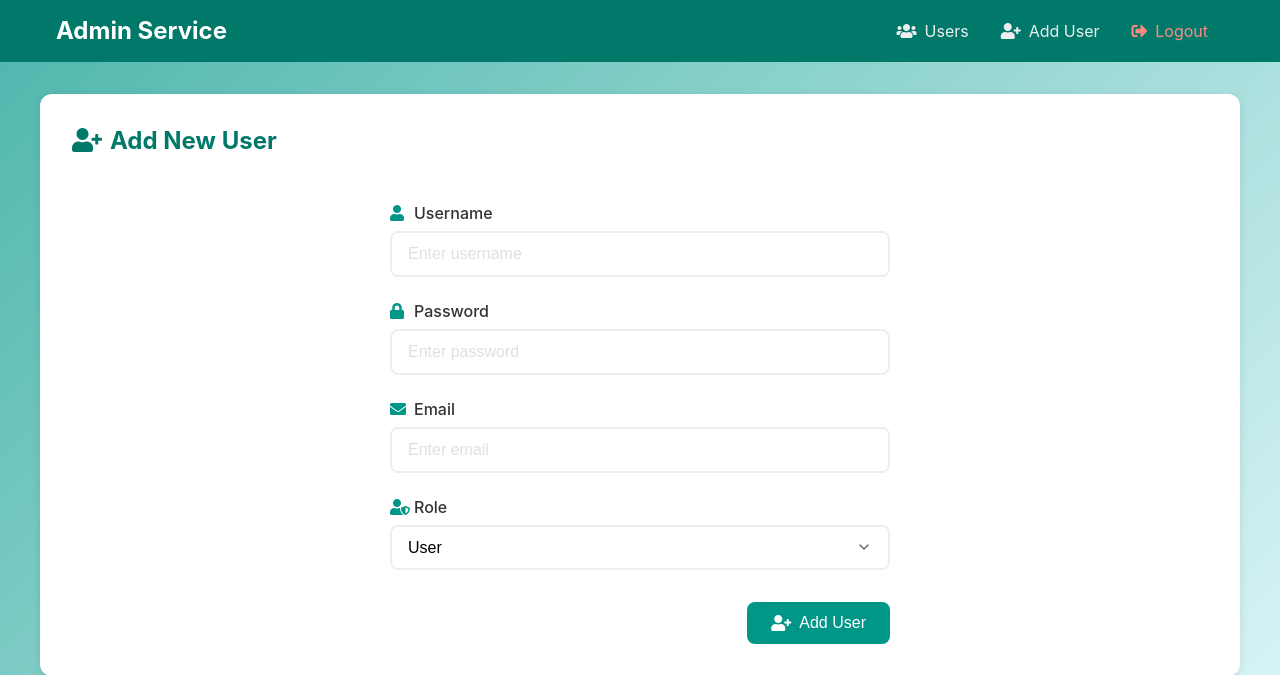
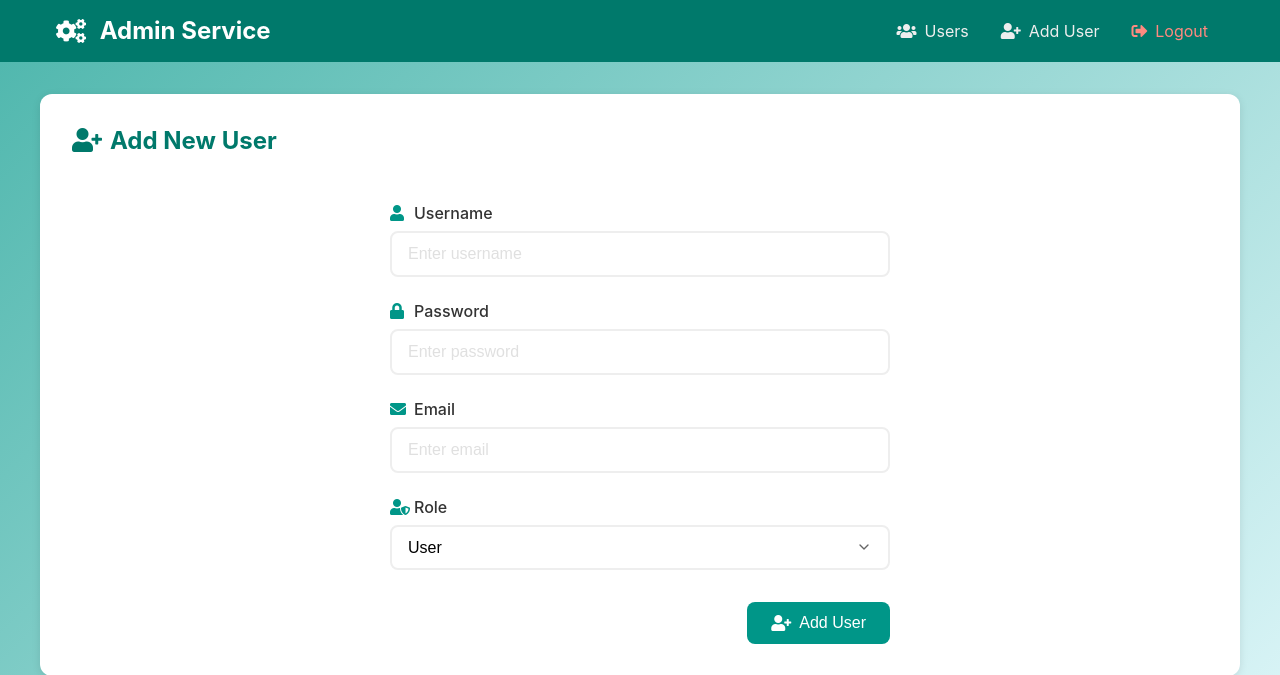
Before and after one commit to lroquec/devops-simple, a Flask app: page /add_user in a window 1280 px wide. Shown: the top 675 px of the page. Run offline with Flask 3, Linux system fonts and the light colour scheme; a user stored in the database is signed in; some libraries are stand-ins or nearby versions.

Commit message:
Enhance layout.html with improved structure and styling, including icon addition in the header and removal of unnecessary div wrapper around content block.

```diff
--- a/admin-service/templates/layout.html
+++ b/admin-service/templates/layout.html
@@ -3,13 +3,17 @@
     <head>
         <meta charset="utf-8">
         <title>{% block title %}{% endblock %}</title>
+        <meta name="viewport" content="width=device-width, initial-scale=1">
         <link rel="stylesheet" href="{{ url_for('static', filename='style.css') }}">
         <link rel="stylesheet" href="https://use.fontawesome.com/releases/v5.7.1/css/all.css">
+        <style>
+            body { min-height: 100vh; }
+        </style>
     </head>
     <body>
         <nav class="navtop">
             <div>
-                <h1>Admin Service</h1>
+                <h1><i class="fas fa-cogs"></i>&nbsp;Admin Service</h1>
                 {% if session.get('loggedin') %}
                 <a href="{{ url_for('list_users') }}"><i class="fas fa-users"></i>Users</a>
                 <a href="{{ url_for('add_user') }}"><i class="fas fa-user-plus"></i>Add User</a>
@@ -17,8 +21,6 @@
                 {% endif %}
             </div>
         </nav>
-        <div class="content">
-            {% block content %}{% endblock %}
-        </div>
+        {% block content %}{% endblock %}
     </body>
 </html>
```
